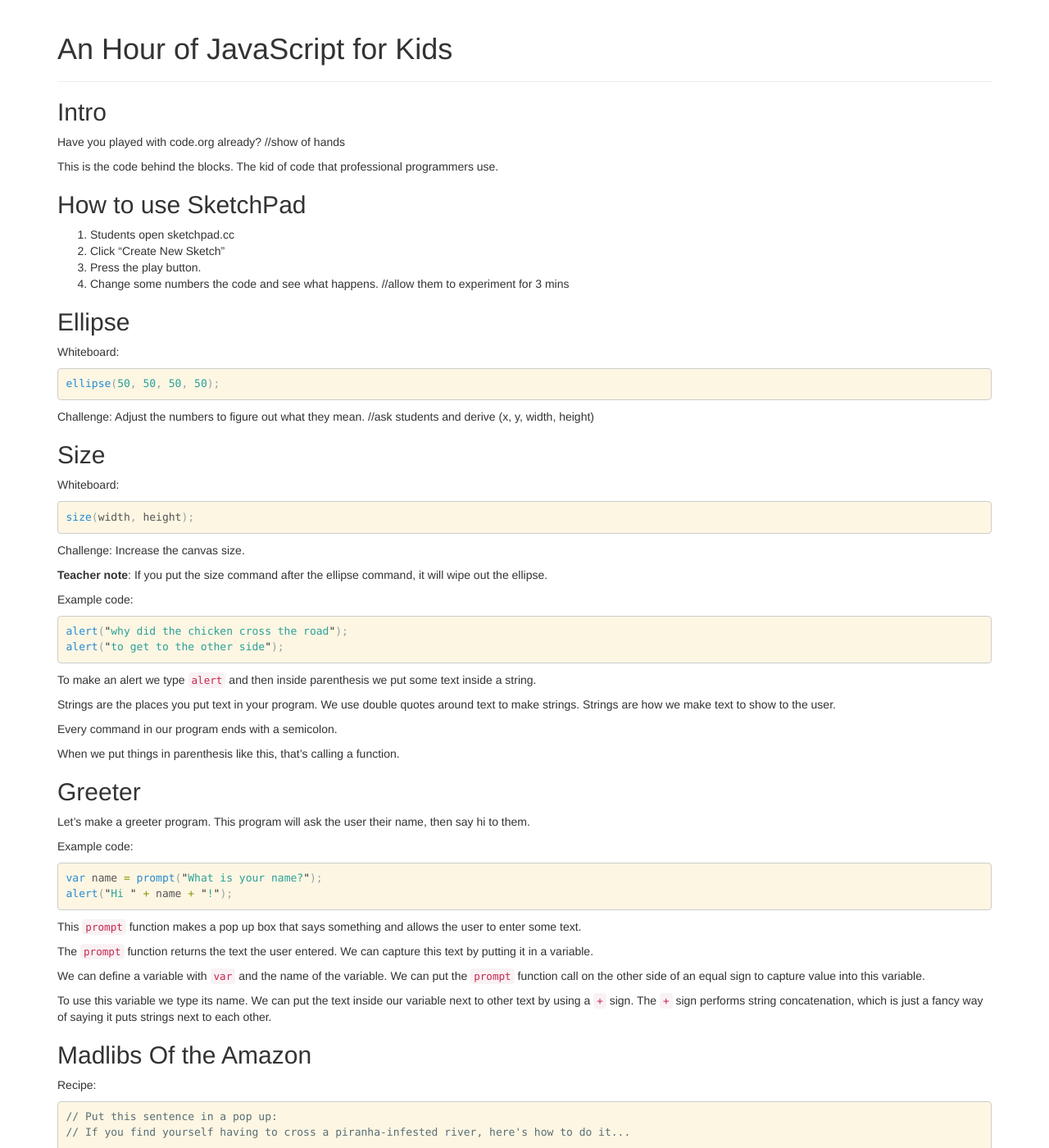
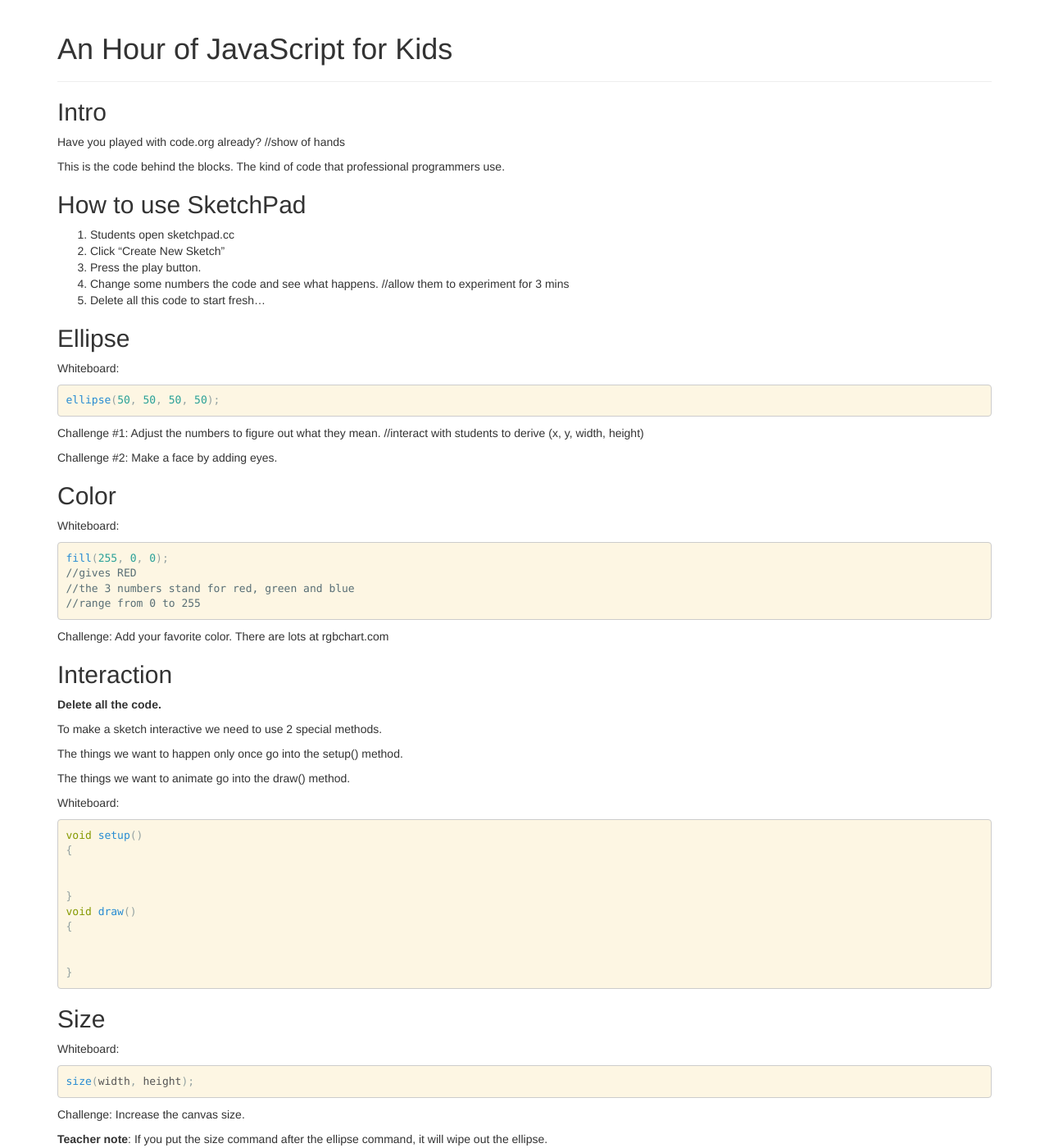
Before and after one commit to jointheleague/hour-of-code-kids, a Jekyll site: the page built from index.md, in a window 1280 px wide and 1400 px high. Shown: the whole window at 82% size. Built offline with Jekyll 4.4.1, drawn with Linux system fonts in a browser that asks for light colours; Markdown is read by kramdown in place of the engine named in the settings.

Commit message:
kids curriculum in progress

````diff
--- a/index.md
+++ b/index.md
@@ -6,7 +6,7 @@ Intro
 ----
 Have you played with code.org already?	//show of hands
 
-This is the code behind the blocks. The kid of code that professional programmers use.
+This is the code behind the blocks. The kind of code that professional programmers use.
 
 How to use SketchPad
 ----
@@ -14,6 +14,7 @@ How to use SketchPad
 2. Click “Create New Sketch”
 3. Press the play button.
 4. Change some numbers the code and see what happens. //allow them to experiment for 3  mins
+5. Delete all this code to start fresh...
 
 Ellipse
 ----
@@ -22,7 +23,47 @@ Whiteboard:
 ```js
 ellipse(50, 50, 50, 50);
 ```
-Challenge: Adjust the numbers to figure out what they mean.	//ask students and derive (x, y, width, height)
+Challenge #1: Adjust the numbers to figure out what they mean.	//interact with students to derive (x, y, width, height)
+
+Challenge #2: Make a face by adding eyes.
+
+Color
+----
+Whiteboard:
+
+```js
+fill(255, 0, 0);
+//gives RED
+//the 3 numbers stand for red, green and blue
+//range from 0 to 255
+```
+Challenge: Add your favorite color. There are lots at rgbchart.com
+
+Interaction
+----
+**Delete all the code.**
+
+To make a sketch interactive we need to use 2 special methods.
+
+The things we want to happen only once go into the setup() method.
+
+The things we want to animate go into the draw() method.
+
+Whiteboard:
+
+```js
+void setup()
+{
+
+
+}
+void draw()
+{
+
+
+}
+```
+
 
 Size
 ----
@@ -34,22 +75,6 @@ size(width, height);
 Challenge: Increase the canvas size.
 
 **Teacher note**: If you put the size command after the ellipse command, it will wipe out the ellipse.
-
-Example code:
-
-```js
-alert("why did the chicken cross the road");
-alert("to get to the other side");
-```
-
-To make an alert we type `alert` and then inside parenthesis we put some text inside a string.
-
-Strings are the places you put text in your program.  We use double quotes around text to make strings.  Strings are how we make text to show to the user.
-
-Every command in our program ends with a semicolon.
-
-When we put things in parenthesis like this, that's calling a function.
-
 
 Greeter
 -------
````
